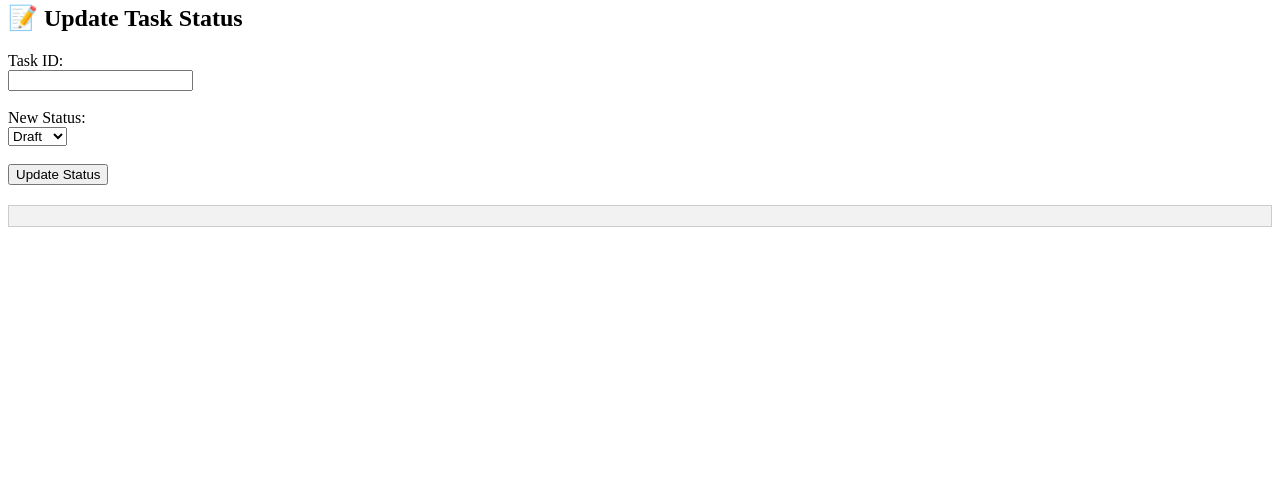
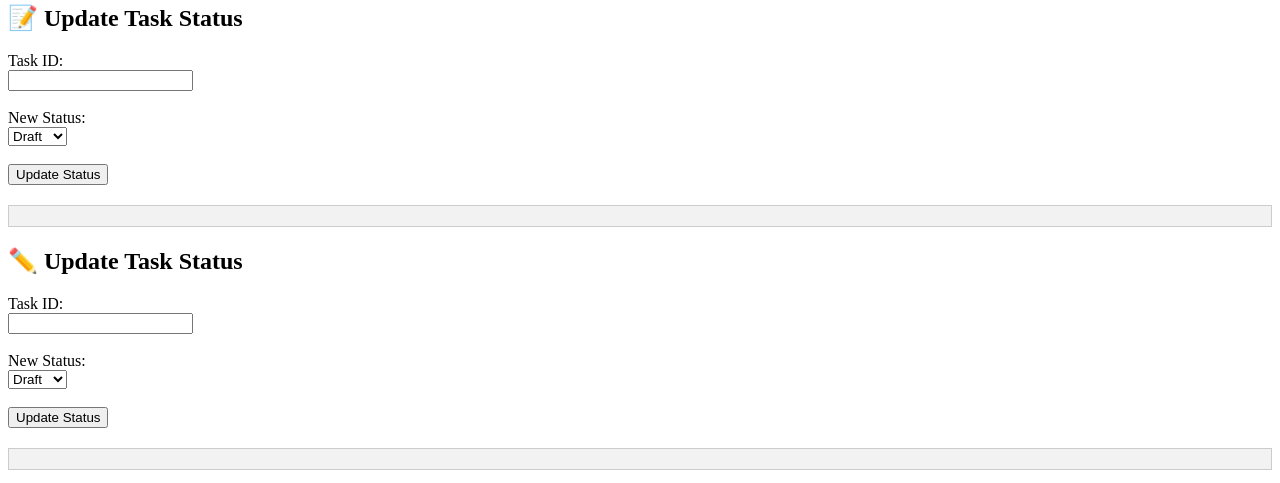
Before and after one commit to ZachLark/GitBridgev1, a Flask app: page / in a window 1280 px wide. Shown: the part 668-1151 px from the top of the page. Before the commit the page ends 895 px from the top, so only its background shows below. Run offline with Flask 3, Linux system fonts and the light colour scheme.

Commit message:
Add Update Task Status button logic

```diff
--- a/webui/templates/index.html
+++ b/webui/templates/index.html
@@ -50,6 +50,21 @@
   <option value="draft">Draft</option>
   <option value="active">Active</option>
   <option value="done">Done</option>
+</select><br><br>
+
+<button type="button" id="updateStatusBtn">Update Status</button>
+
+<pre id="statusOutput" style="margin-top: 20px; background-color: #f2f2f2; padding: 10px; border: 1px solid #ccc;"></pre>
+
+<h2>✏️ Update Task Status</h2>
+<label for="status_task_id">Task ID:</label><br>
+<input type="text" id="status_task_id" name="status_task_id" required><br><br>
+
+<label for="new_status">New Status:</label><br>
+<select id="new_status" name="new_status" required>
+    <option value="draft">Draft</option>
+    <option value="active">Active</option>
+    <option value="done">Done</option>
 </select><br><br>
 
 <button type="button" id="updateStatusBtn">Update Status</button>
@@ -124,6 +139,32 @@
   }
 });
 
+// Add listener for the “Update Status” button
+document.getElementById("updateStatusBtn").addEventListener("click", async function () {
+    const taskId = document.getElementById("status_task_id").value.trim();
+    const newStatus = document.getElementById("new_status").value;
+
+    if (!taskId || !newStatus) {
+        alert("Please enter both Task ID and new status.");
+        return;
+    }
+
+    try {
+        const response = await fetch(`/tasks/${taskId}/status`, {
+            method: "PATCH",
+            headers: {
+                "Content-Type": "application/json"
+            },
+            body: JSON.stringify({ status: newStatus }),
+        });
+
+        const result = await response.json();
+        document.getElementById("statusOutput").textContent = JSON.stringify(result, null, 2);
+    } catch (error) {
+        document.getElementById("statusOutput").textContent = `Error: ${error.message}`;
+    }
+});
+
 </script>
 
 </body>
```
